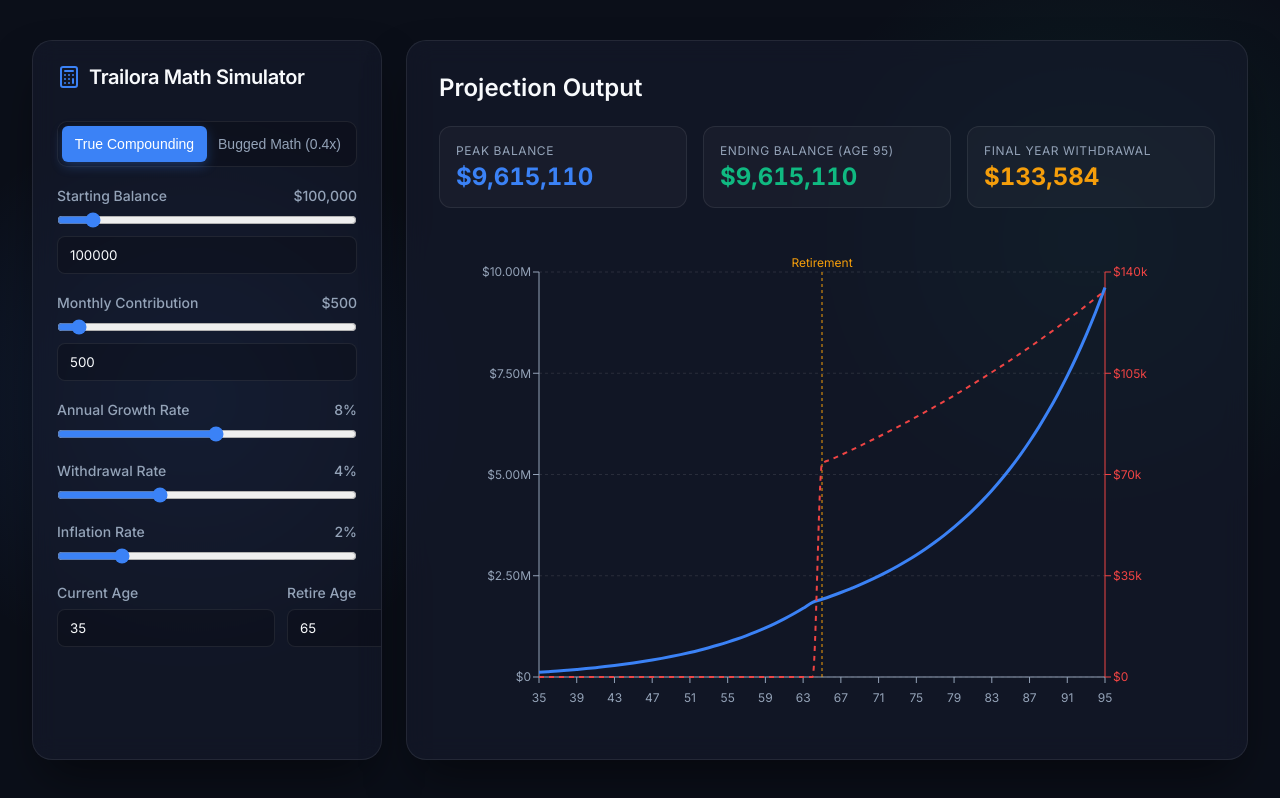
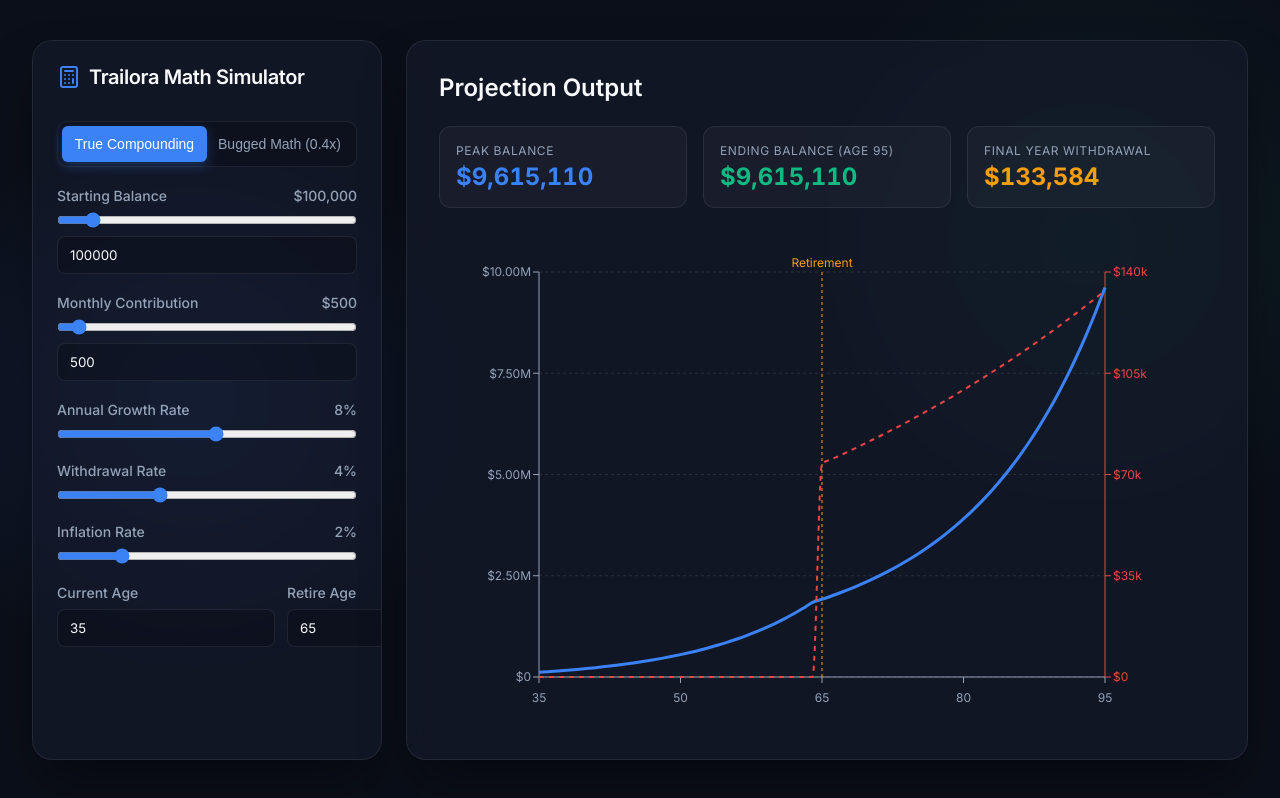
Before and after one commit to alefyi/trailora-math-simulator, a React (Vite) app: page / in a window 1280 px wide. Built offline with nearby package versions, Linux system fonts and the light colour scheme.

Commit message:
Fix chart dimensions and axis type

```diff
--- a/src/App.jsx
+++ b/src/App.jsx
@@ -174,12 +174,14 @@ function App() {
           </div>
         </div>
 
-        <div className="chart-container">
+        <div className="chart-container" style={{ minHeight: '400px', width: '100%', height: '400px' }}>
           <ResponsiveContainer width="100%" height="100%">
             <LineChart data={data} margin={{ top: 20, right: 30, left: 20, bottom: 20 }}>
               <CartesianGrid strokeDasharray="3 3" stroke="rgba(255,255,255,0.1)" vertical={false} />
               <XAxis
                 dataKey="age"
+                type="number"
+                domain={['dataMin', 'dataMax']}
                 stroke="#94a3b8"
                 tick={{ fill: '#94a3b8', fontSize: 12 }}
                 tickMargin={10}
```
